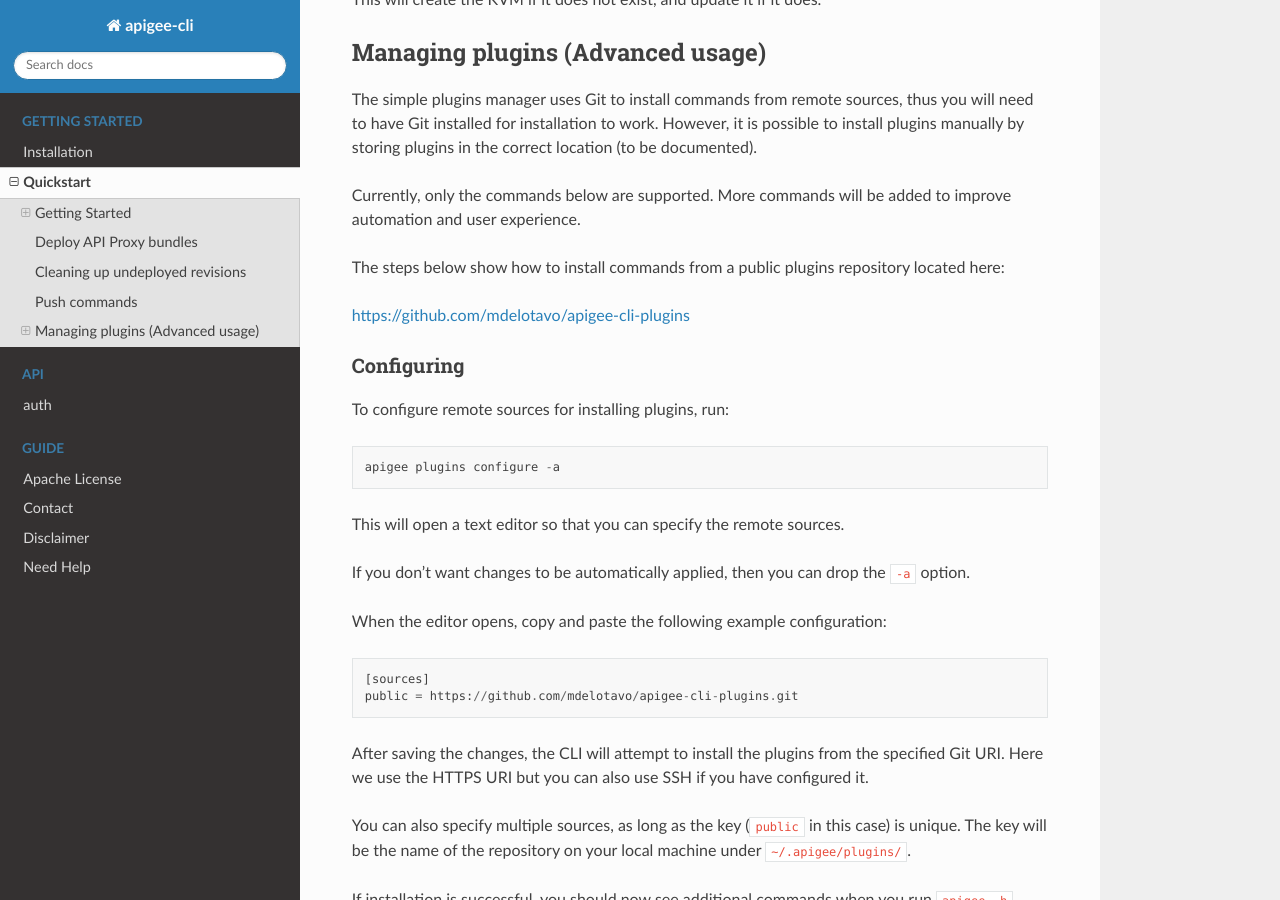
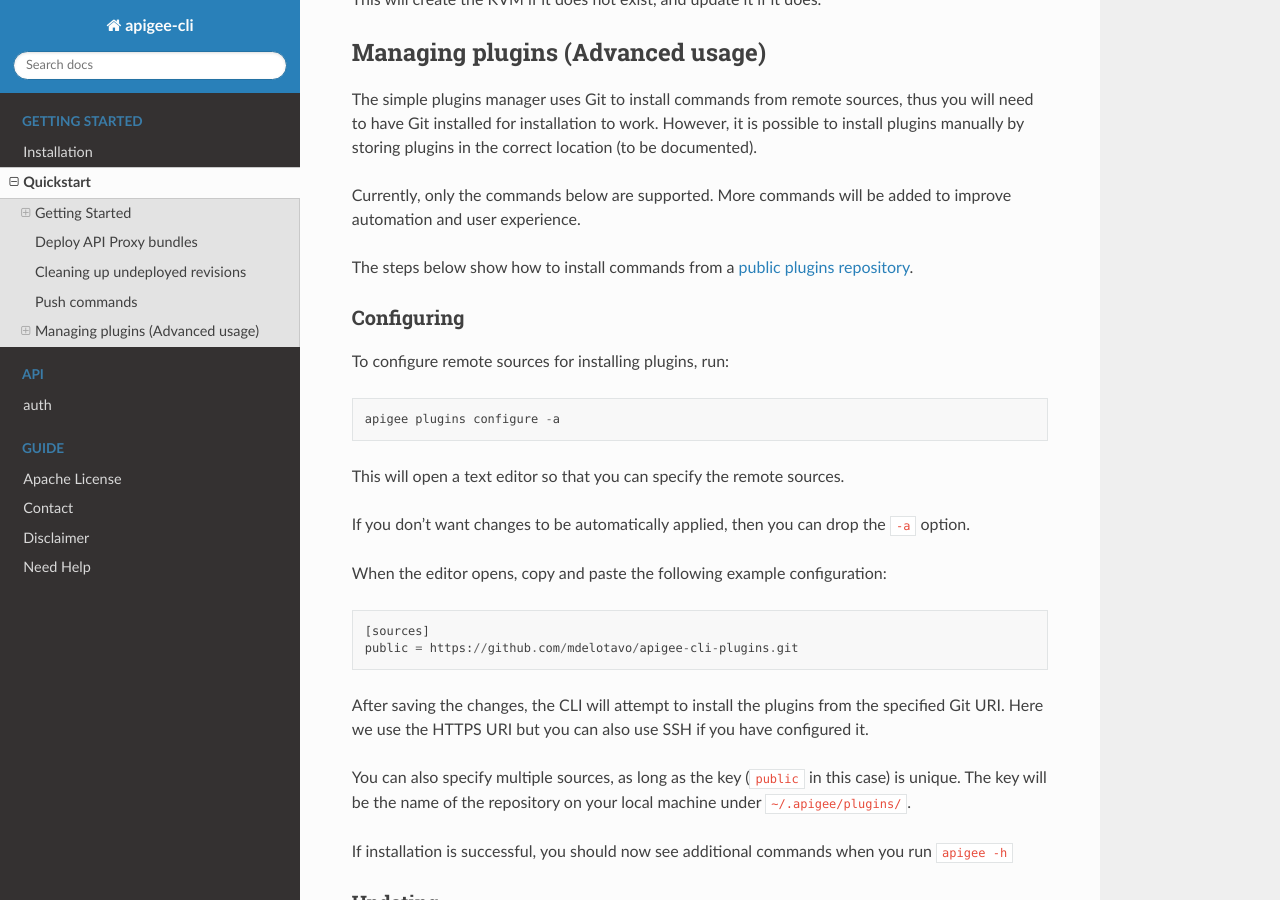
Before and after one commit to darumatic/apigee-cli, a Sphinx documentation site: the page built from docs/quickstart.rst, in a window 1280 px wide and 900 px high, scrolled down 3325 px. Built offline with Sphinx 7.4.7 and the Read the Docs theme 2.0.0, drawn with Linux system fonts in a browser that asks for light colours.

Commit message:
:pencil: Update docs

```diff
--- a/docs/_sources/quickstart.rst.txt
+++ b/docs/_sources/quickstart.rst.txt
@@ -151,9 +151,7 @@
 
 Currently, only the commands below are supported. More commands will be added to improve automation and user experience.
 
-The steps below show how to install commands from a public plugins repository located here:
-
-* https://github.com/mdelotavo/apigee-cli-plugins
+The steps below show how to install commands from a `public plugins repository`_.
 
 ^^^^^^^^^^^
 Configuring
--- a/docs/quickstart.html
+++ b/docs/quickstart.html
@@ -305,10 +305,7 @@
 <p>The simple plugins manager uses Git to install commands from remote sources, thus you will need to have Git installed for installation to work.
 However, it is possible to install plugins manually by storing plugins in the correct location (to be documented).</p>
 <p>Currently, only the commands below are supported. More commands will be added to improve automation and user experience.</p>
-<p>The steps below show how to install commands from a public plugins repository located here:</p>
-<ul class="simple">
-<li><p><a class="reference external" href="https://github.com/mdelotavo/apigee-cli-plugins">https://github.com/mdelotavo/apigee-cli-plugins</a></p></li>
-</ul>
+<p>The steps below show how to install commands from a <a class="reference external" href="https://github.com/mdelotavo/apigee-cli-plugins">public plugins repository</a>.</p>
 <div class="section" id="configuring">
 <h3>Configuring<a class="headerlink" href="#configuring" title="Permalink to this headline">¶</a></h3>
 <p>To configure remote sources for installing plugins, run:</p>
--- a/docs/quickstart.rst
+++ b/docs/quickstart.rst
@@ -151,9 +151,7 @@
 
 Currently, only the commands below are supported. More commands will be added to improve automation and user experience.
 
-The steps below show how to install commands from a public plugins repository located here:
-
-* https://github.com/mdelotavo/apigee-cli-plugins
+The steps below show how to install commands from a `public plugins repository`_.
 
 ^^^^^^^^^^^
 Configuring
```
Also changed, not shown: other parts of docs/_sources/quickstart.rst.txt (+1 -0 lines), other parts of docs/quickstart.rst (+1 -0 lines).
